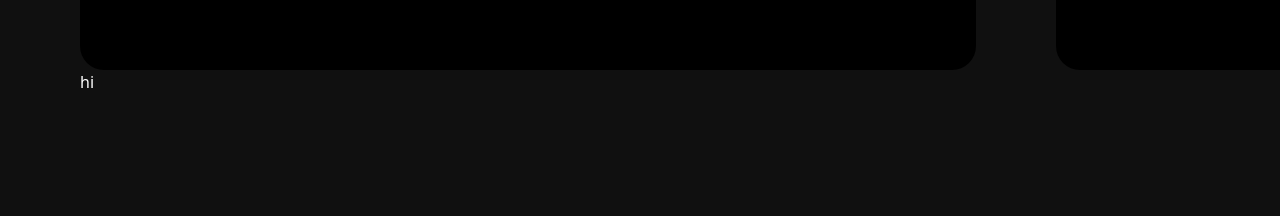
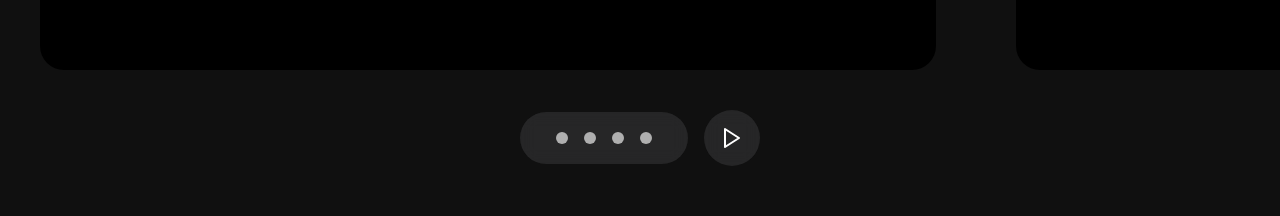
Before and after one commit to YanniF/3d-phone-website, a React (Vite) app: page / in a window 1280 px wide. Shown: the part 1526-1742 px from the top of the page. Built offline with nearby package versions, Linux system fonts and the light colour scheme.

Commit message:
Added video buttons and handler logic

```diff
--- a/src/components/VideoCarousel.jsx
+++ b/src/components/VideoCarousel.jsx
@@ -1,6 +1,8 @@
 import {useEffect, useRef, useState} from 'react';
 import gsap from 'gsap';
 import {hightlightsSlides} from '../constants/index.js';
+import {pauseImg, playImg, replayImg} from '../utils/index.js';
+import {useGSAP} from '@gsap/react';
 
 const VideoCarousel = () => {
   const videoRef = useRef([]);
@@ -17,6 +19,20 @@ const VideoCarousel = () => {
   });
 
   const {finished, isLastVideo, startPlay, videoId, isPlaying} = video
+
+  useGSAP(() => {
+    gsap.to('#video', {
+      scrollTrigger: {
+        trigger: '#video',
+        toggleActions: 'restart none none none'
+      },
+      onComplete: () => setVideo(prev => ({
+        ...prev,
+        startPlay: true,
+        isPlaying: true
+      }))
+    })
+  }, [finished, videoId])
 
   useEffect(() => {
     if (loadedData.length > 3) {
@@ -43,6 +59,29 @@ const VideoCarousel = () => {
       })
     }
   }, [videoId, startPlay]);
+
+  const handleProcess = (action, i) => {
+    switch (action) {
+      case 'video-end':
+        setVideo((prev) => ({ ...prev, finished: true, videoId: i + 1 }));
+        break;
+      case 'video-last':
+        setVideo((prev) => ({ ...prev, isLastVideo: true }));
+        break;
+      case 'video-reset':
+        setVideo((prev) => ({ ...prev, videoId: 0, isLastVideo: false }));
+        break;
+      case 'pause':
+        setVideo((prev) => ({ ...prev, isPlaying: !prev.isPlaying }));
+        break;
+      case 'play':
+        setVideo((prev) => ({ ...prev, isPlaying: !prev.isPlaying }));
+        break;
+
+      default:
+        return video;
+    }
+  }
 
   return (
     <>
@@ -79,7 +118,31 @@ const VideoCarousel = () => {
           </div>
         ))}
       </div>
-      <div>hi</div>
+
+      <div className="flex-center relative mt-10">
+        <div className="flex-center rounded-full bg-gray-300 px-7 py-5 backdrop-blur">
+          {videoRef.current.map((_, i) => (
+            <span
+              key={i}
+              className="relative mx-2 size-3 cursor-pointer rounded-full bg-gray-200"
+              ref={(el) => (videoDivRef.current[i] = el)}
+            >
+              <span
+                className="absolute size-full rounded-full"
+                ref={(el) => (videoSpanRef.current[i] = el)}
+              />
+            </span>
+          ))}
+        </div>
+        <button className="control-btn">
+          <img
+            src={isLastVideo ? replayImg : !isPlaying ? playImg : pauseImg}
+            alt={isLastVideo ? 'replay' : !isPlaying ? 'play' : 'pause'}
+            onClick={isLastVideo ? () => handleProcess('video-reset') :
+              !isPlaying ? () => handleProcess('play') : handleProcess('pause')}
+          />
+        </button>
+      </div>
     </>
   )
 }
--- a/src/index.css
+++ b/src/index.css
@@ -26,7 +26,8 @@ canvas {
   margin-inline-start: auto;
   margin-inline-end: auto;
   position: relative;
-  max-width: 1120px;
+  /*max-width: 1120px;*/
+  max-width: 1300px;
 }
 
 @layer utilities {
```
